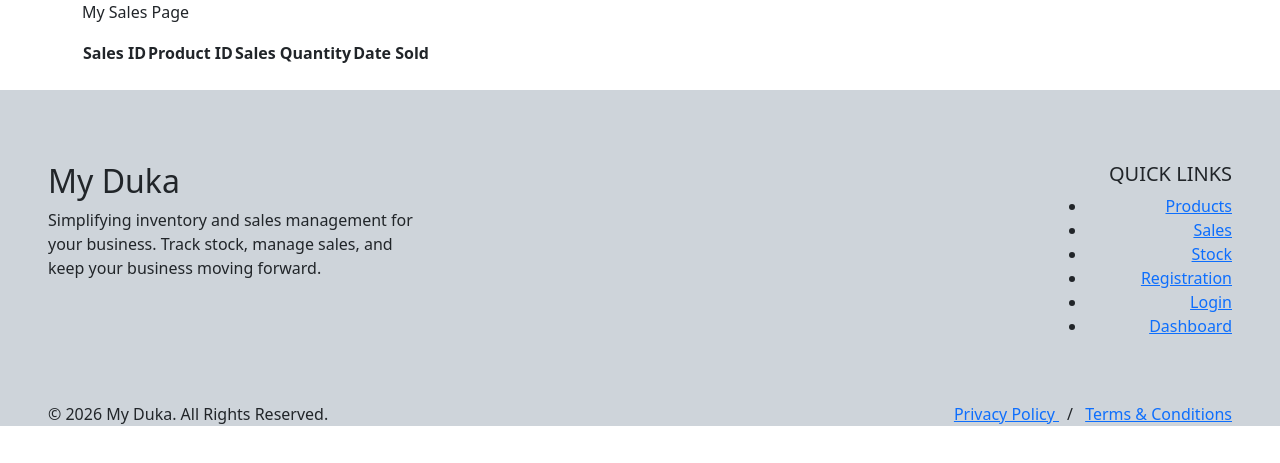
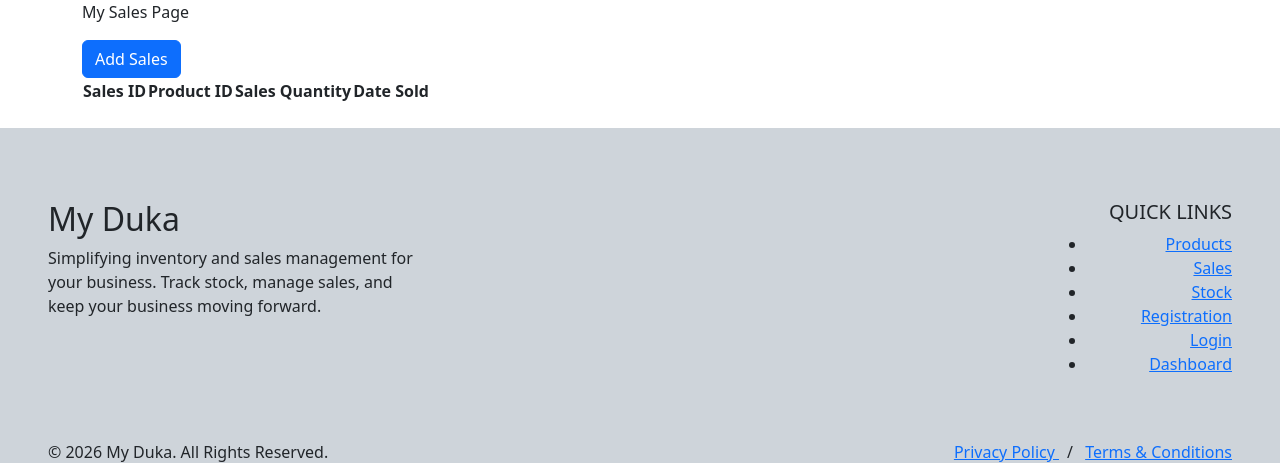
Before and after one commit to stevembuvi/myduka, a Flask app: page /sales in a window 1280 px wide. Shown: the part 80-543 px from the top of the page. Run offline with Flask 3, Linux system fonts and the light colour scheme; data that the repository does not hold is empty; some libraries are stand-ins or nearby versions.

Commit message:
modals_sales_&_stock

```diff
--- a/database.py
+++ b/database.py
@@ -51,11 +51,15 @@ def insert_stock():
 insert_stock()
 stock_data=get_stock()
 
-# Reusable function
+# Reusable functions
 def insert_products(prod_details):
      cur.execute("insert into products(name,buying_price,selling_price)values(%s,%s,%s)",prod_details)
      conn.commit()
 
+def insert_sales(sales_details):
+    cur = conn.cursor()
+    cur.execute("INSERT INTO sales(pid, quantity) VALUES(%s, %s)",sales_details)
+    conn.commit()
 product1=('iphone 14',50000,60000)
 product2=('rice',200,250)
 product3=('milk',65,80)
--- a/main.py
+++ b/main.py
@@ -1,7 +1,8 @@
-from flask import Flask, render_template
-from database import get_products
-from database import get_sales
-from database import get_stock
+from flask import Flask, render_template,request,redirect,url_for
+from database import get_products,insert_products
+from database import get_sales,insert_sales
+from database import get_stock,insert_stock
+
 
 #flask instance
 app=Flask(__name__)
@@ -14,16 +15,48 @@ def home():  # View func
 def products():
     products_data = get_products()
     return render_template('products.html',products_data = products_data)
+@app.route('/add_products',methods=['GET','POST'])
+def add_products():
+    if request.method =="POST":
+        product_name=request.form['p_name']
+        buying_price=request.form['b_price']
+        selling_price=request.form['s_price']
+
+        new_product=(product_name,buying_price,selling_price)
+        insert_products(new_product)
+        print("Products added successfully")
+    return redirect(url_for('products'))
 
 @app.route('/sales')
 def sales():
     sales_data = get_sales()
     return render_template('sales.html',sales_data = sales_data )
+@app.route('/add_sales',methods=['GET','POST'])
+def add_sales():
+    if request.method =="POST":
+        sales_id=request.form['s_id']
+        sales_quantity=request.form['s_quantity']
+
+        new_sales=(sales_id,sales_quantity)
+        insert_sales(new_sales)
+        print("Sales added successfully")
+    return redirect(url_for('sales'))
 
 @app.route('/stock')
 def stock():
     stock_data = get_stock()
     return render_template('stock.html',stock_data = stock_data)
+
+@app.route('/add_stock',methods=['GET','POST'])
+def add_stock():
+    if request.method =="POST":
+        stock_id=request.form['st_id']
+        stock_quantity=request.form['st_quantity']
+
+        new_stock=(stock_id,stock_quantity)
+        insert_stock(new_stock)
+        print("Stock added successfully")
+    return redirect(url_for('stock'))
 
 @app.route('/dashboard')
 def dashboard():
--- a/templates/sales.html
+++ b/templates/sales.html
@@ -3,6 +3,38 @@
 {% block content %}
 <div>
     <p>My Sales Page</p>
+ <!-- Button trigger modal -->
+    <button type="button" class="btn btn-primary" data-bs-toggle="modal" data-bs-target="#exampleModal">
+        Add Sales
+    </button>
+    <!-- Modal -->
+    <div class="modal fade" id="exampleModal" tabindex="-1" aria-labelledby="exampleModalLabel" aria-hidden="true">
+        <div class="modal-dialog">
+            <div class="modal-content">
+                <div class="modal-header">
+                    <h1 class="modal-title fs-5" id="exampleModalLabel">Adding Sales</h1>
+                    <button type="button" class="btn-close" data-bs-dismiss="modal" aria-label="Close"></button>
+                </div>
+                <div class="modal-body">
+                    <form method="post" action="/add_sales">
+                        <div class="mb-3">
+                            <label for="exampleInputEmail1" class="form-label">Sales ID</label>
+                            <input type="text" name="s_id" class="form-control" id="exampleInputEmail1"
+                                aria-describedby="emailHelp">
+                        </div>
+                        <div class="mb-3">
+                            <label for="exampleInputPassword1" class="form-label">Sales Quantity</label>
+                            <input type="number" name="s_quantity" class="form-control" id="exampleInputPassword1">
+                        </div>
+                        <div class="modal-footer">
+                            <button type="button" class="btn btn-secondary" data-bs-dismiss="modal">Close</button>
+                            <button type="submit" name="a_sales" class="btn btn-primary">Add Sales</button>
+                        </div>
+                    </form>
+                </div>
+            </div>
+        </div>
+    </div>
     <div>
         <table id="example" class="display">
             <thead>
```
Also changed, not shown: templates/products.html (+37 -0 lines), templates/stock.html (+32 -0 lines).
